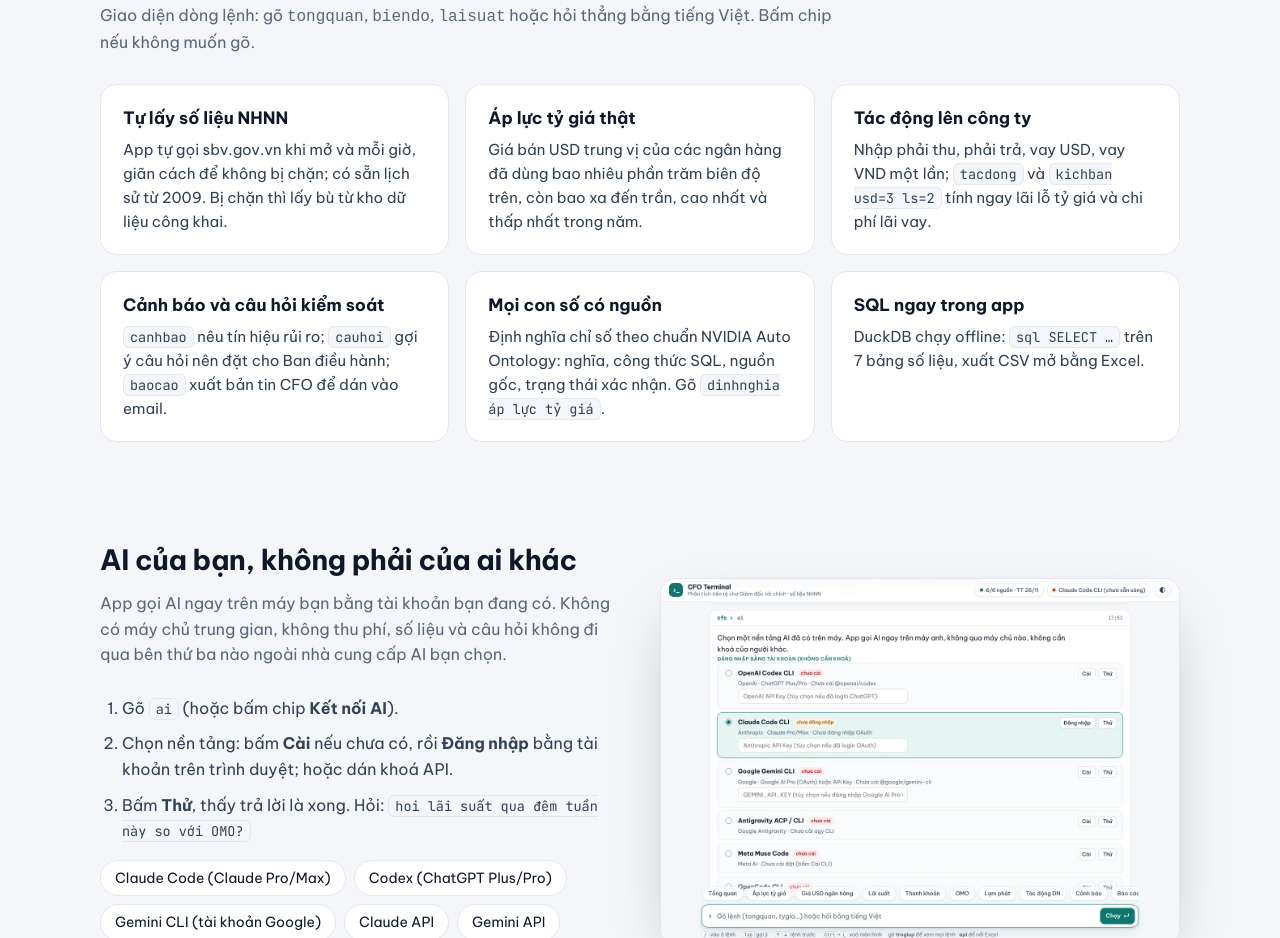
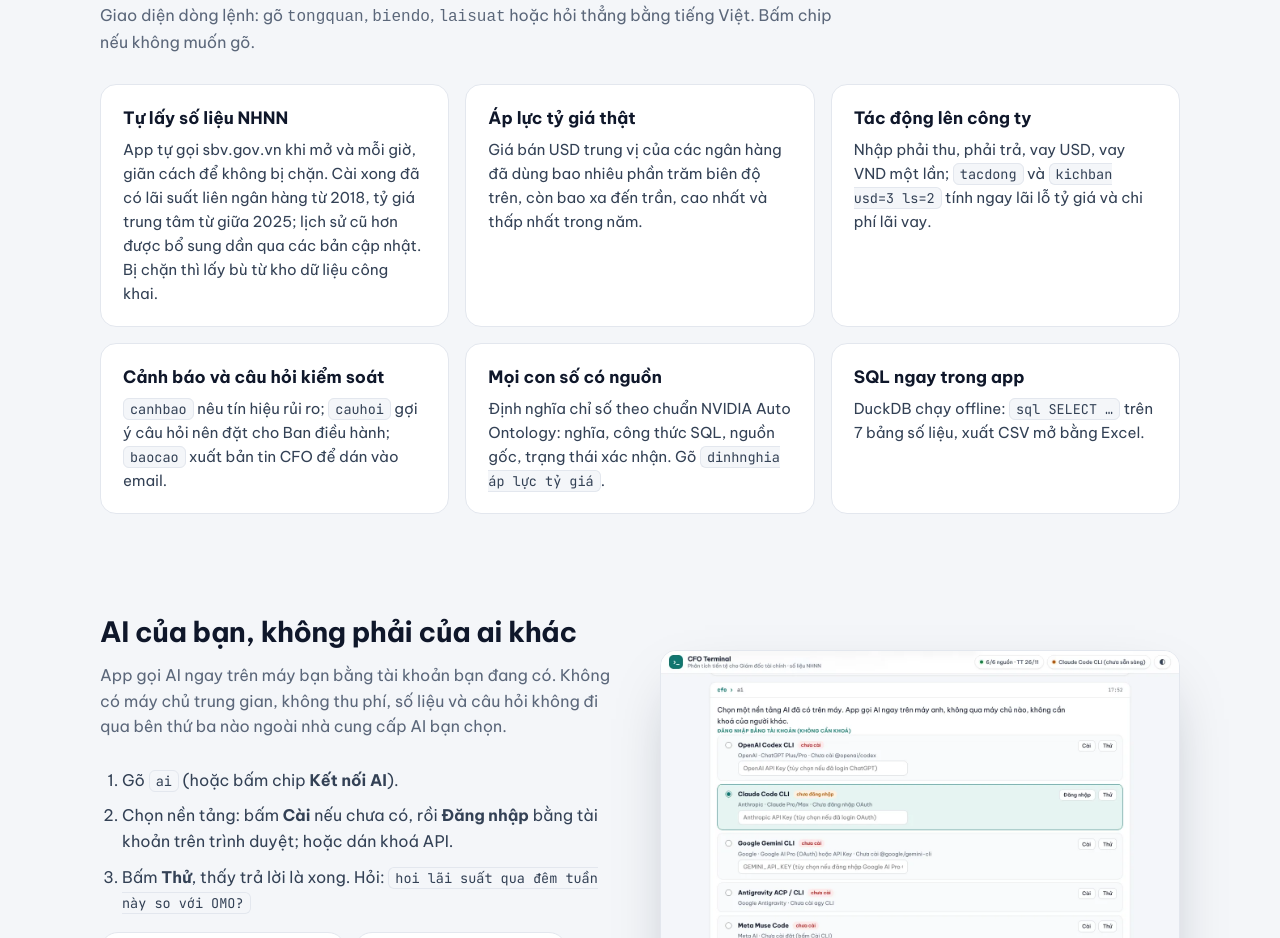
Before and after one commit to thuanhuynh247/cfo-huynhanhthuan, an Electron app: page web/index.html in a window 1280 px wide. Shown: the part 789-1727 px from the top of the page. Drawn offline with Linux system fonts and the light colour scheme.

Commit message:
Trang tải: ghi đúng độ dài lịch sử số liệu có sẵn
Co-Authored-By: Claude Opus 5.5 <noreply@anthropic.com>
Claude-Session: https://claude.ai/code/session_01DL5Umv2c3v2To1nz4sRbuf

```diff
--- a/web/index.html
+++ b/web/index.html
@@ -42,7 +42,7 @@
   <h2>Gõ một lệnh, có ngay câu trả lời cho Ban điều hành</h2>
   <p class="sub">Giao diện dòng lệnh: gõ <code>tongquan</code>, <code>biendo</code>, <code>laisuat</code> hoặc hỏi thẳng bằng tiếng Việt. Bấm chip nếu không muốn gõ.</p>
   <div class="grid3">
-    <div class="card"><h3>Tự lấy số liệu NHNN</h3><p>App tự gọi sbv.gov.vn khi mở và mỗi giờ, giãn cách để không bị chặn; có sẵn lịch sử từ 2009. Bị chặn thì lấy bù từ kho dữ liệu công khai.</p></div>
+    <div class="card"><h3>Tự lấy số liệu NHNN</h3><p>App tự gọi sbv.gov.vn khi mở và mỗi giờ, giãn cách để không bị chặn. Cài xong đã có lãi suất liên ngân hàng từ 2018, tỷ giá trung tâm từ giữa 2025; lịch sử cũ hơn được bổ sung dần qua các bản cập nhật. Bị chặn thì lấy bù từ kho dữ liệu công khai.</p></div>
     <div class="card"><h3>Áp lực tỷ giá thật</h3><p>Giá bán USD trung vị của các ngân hàng đã dùng bao nhiêu phần trăm biên độ trên, còn bao xa đến trần, cao nhất và thấp nhất trong năm.</p></div>
     <div class="card"><h3>Tác động lên công ty</h3><p>Nhập phải thu, phải trả, vay USD, vay VND một lần; <code>tacdong</code> và <code>kichban usd=3 ls=2</code> tính ngay lãi lỗ tỷ giá và chi phí lãi vay.</p></div>
     <div class="card"><h3>Cảnh báo và câu hỏi kiểm soát</h3><p><code>canhbao</code> nêu tín hiệu rủi ro; <code>cauhoi</code> gợi ý câu hỏi nên đặt cho Ban điều hành; <code>baocao</code> xuất bản tin CFO để dán vào email.</p></div>
```
Also changed, not shown: README.md.
